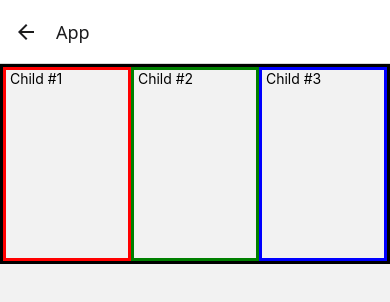
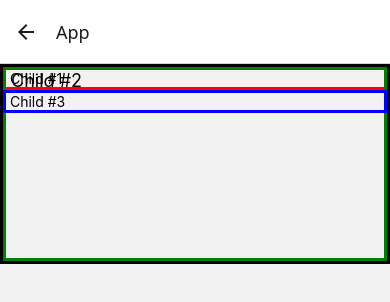
Before and after one commit to pankaj29/react-native, a React Native app: screen /Box in a window 390 px wide. Shown: the top 302 px of the page. Built offline with nearby package versions, Linux system fonts and the light colour scheme.

Commit message:
position

```diff
--- a/src/screens/BoxScreen.js
+++ b/src/screens/BoxScreen.js
@@ -16,22 +16,25 @@ const styles = StyleSheet.create({
     borderWidth: 3,
     borderColor: "black",
     height: 200,
-    flexDirection: "row",
   },
   textOneStyle: {
     borderWidth: 3,
     borderColor: "red",
-    flex: 1
   },
   textTwoStyle: {
     borderWidth: 3,
     borderColor: "green",
-    flex: 1
+    fontSize: 18,
+    ...StyleSheet.absoluteFillObject, // same as below
+        // position: "absolute",
+        // top:0,
+        // left:0,
+        // bottom:0,
+        // right:0,
   },
   textThreeStyle: {
     borderWidth: 3,
     borderColor: "blue",
-    flex: 1
   }
 
 });
```
